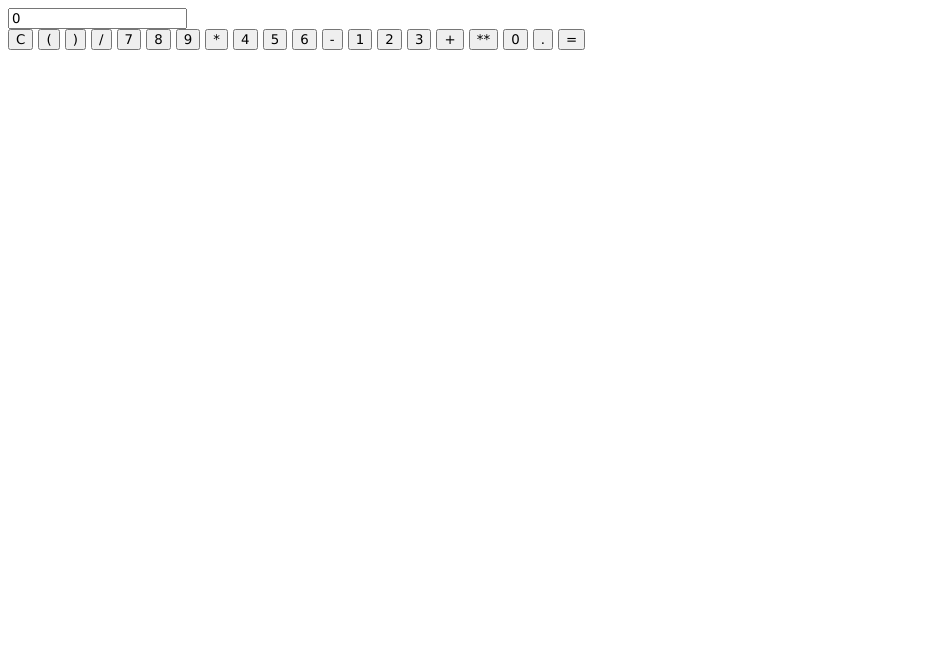
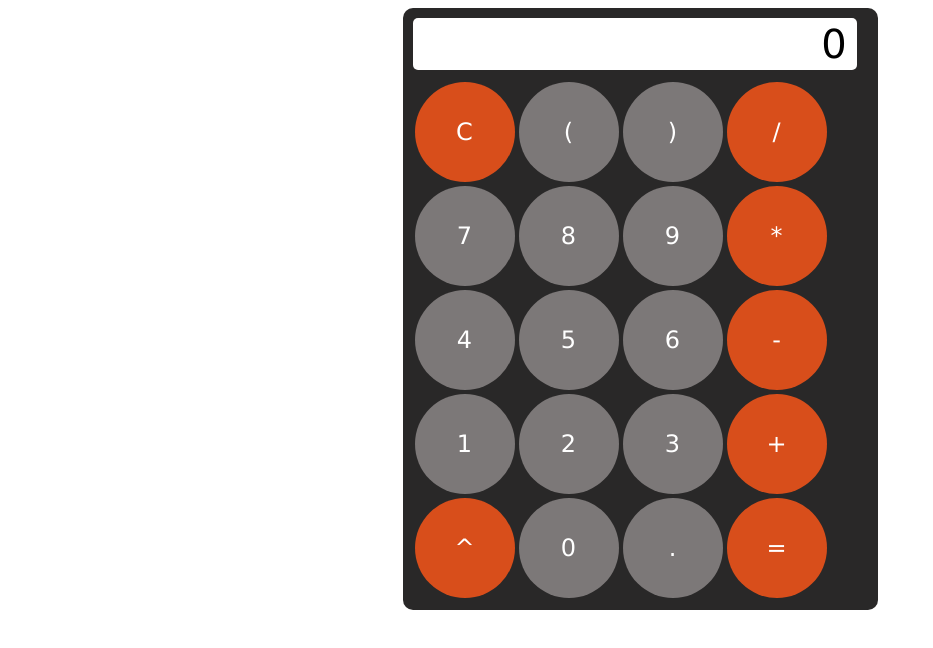
Before and after one commit to virajkalran-lab/Calc, a plain HTML site: page index.html in a window 1280 px wide. Shown: the whole page, without its empty margins (0-933 px from the left). Drawn offline with Linux system fonts and the light colour scheme.

Commit message:
Add files via upload

```diff
--- a/index.html
+++ b/index.html
@@ -10,26 +10,26 @@
     <div id="calc">
         <input type="text" id="display" readonly value="0">
         <div id="btns">
-            <button class="btn" onclick="clearDisplay()">C</button>
+            <button class="btn spcl" onclick="clearDisplay()">C</button>
             <button class="btn" onclick="appen('(')">(</button>
             <button class="btn" onclick="appen(')')">)</button>
-            <button class="btn" onclick="appen('/')">/</button>
+            <button class="btn spcl" onclick="appen('/')">/</button>
             <button class="btn" onclick="appen('7')">7</button>
             <button class="btn" onclick="appen('8')">8</button>
             <button class="btn" onclick="appen('9')">9</button>
-            <button class="btn" onclick="appen('*')">*</button>
+            <button class="btn spcl" onclick="appen('*')">*</button>
             <button class="btn" onclick="appen('4')">4</button>
             <button class="btn" onclick="appen('5')">5</button>
             <button class="btn" onclick="appen('6')">6</button>
-            <button class="btn" onclick="appen('-')">-</button>
+            <button class="btn spcl" onclick="appen('-')">-</button>
             <button class="btn" onclick="appen('1')">1</button>
             <button class="btn" onclick="appen('2')">2</button>
             <button class="btn" onclick="appen('3')">3</button>
-            <button class="btn" onclick="appen('+')">+</button>
-            <button class="btn" onclick="appen('**')">**</button>
+            <button class="btn spcl" onclick="appen('+')">+</button>
+            <button class="btn spcl" onclick="appen('**')">^</button>
             <button class="btn" onclick="appen('0')">0</button>
             <button class="btn" onclick="appen('.')">.</button>
-            <button class="btn" onclick="ans()">=</button>
+            <button class="btn spcl" onclick="ans()">=</button>
         </div>
     </div>
     <script src="script.js"></script>
--- a/script.js
+++ b/script.js
@@ -0,0 +1,22 @@
+let expression = "";
+
+function appen(input) {
+    expression += input;
+    document.getElementById("display").value = expression;
+}
+
+function clearDisplay() {
+    expression = "";
+    document.getElementById("display").value = "0";
+}
+
+function ans() {
+    try {
+        let result = eval(expression);
+        document.getElementById("display").value = result;
+        expression = result.toString(); // allow chaining
+    } catch (error) {
+        document.getElementById("display").value = "Error";
+        expression = "";
+    }
+}
--- a/style.css
+++ b/style.css
@@ -1,4 +1,37 @@
 * {font-family: Verdana, Geneva, Tahoma, sans-serif;}
 #calc {
-
+    width: 455px;
+    margin: auto;
+    padding: 10px;
+    border: none;
+    border-radius: 10px;
+    background-color: rgb(41, 40, 40);
 }
+#display {
+    width: 95%;
+    height: 50px;
+    font-size: 40px;
+    text-align: right;
+    margin-bottom: 10px;
+    border: none;
+    border-radius: 5px;
+    padding-right: 10px;
+}
+#btns {
+    display: flex;
+    flex-wrap: wrap;
+    width: 500px;
+}
+.btn {
+    width: 100px;
+    height: 100px;
+    font-size: 24px;
+    margin: 2px;
+    border-radius: 50%;
+    border: none;
+    background-color: rgb(124, 120, 120);
+    color: white;
+}
+.spcl {
+    background-color: rgb(216, 78, 27);
+}
```
